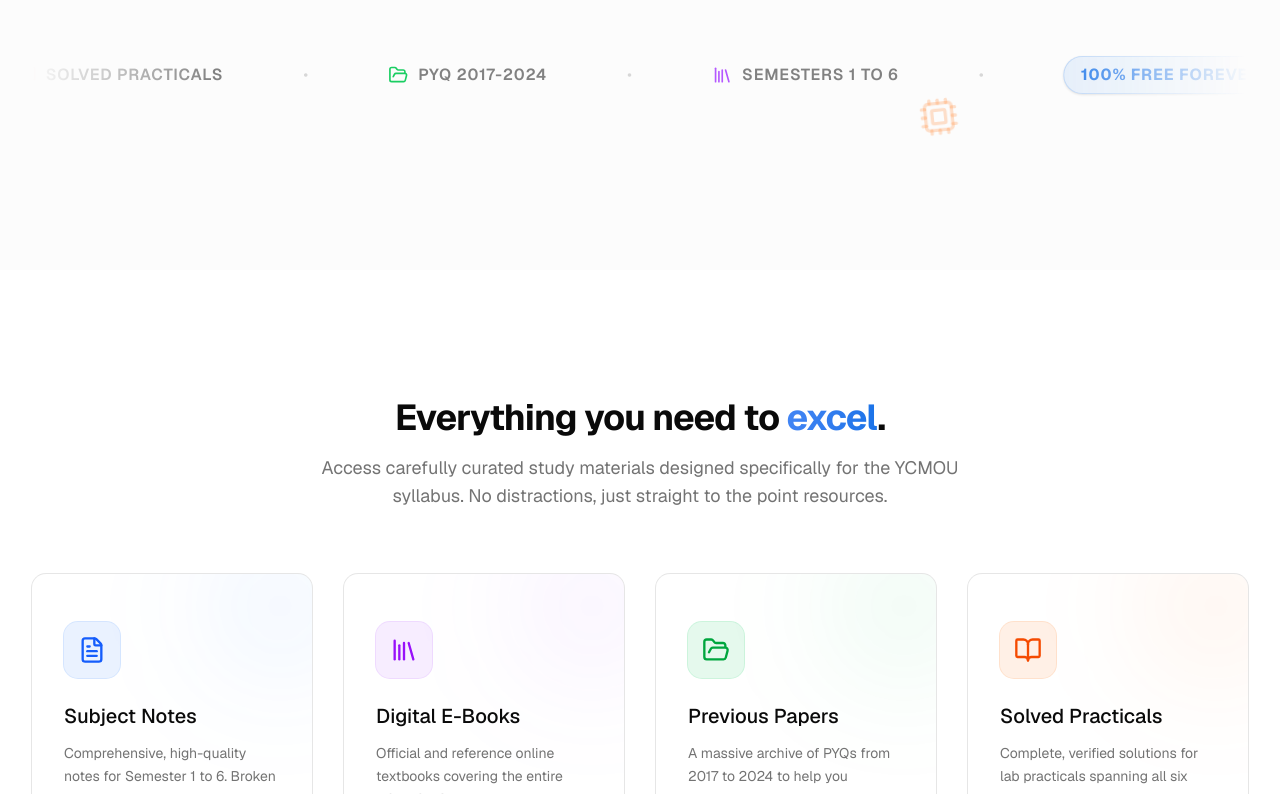
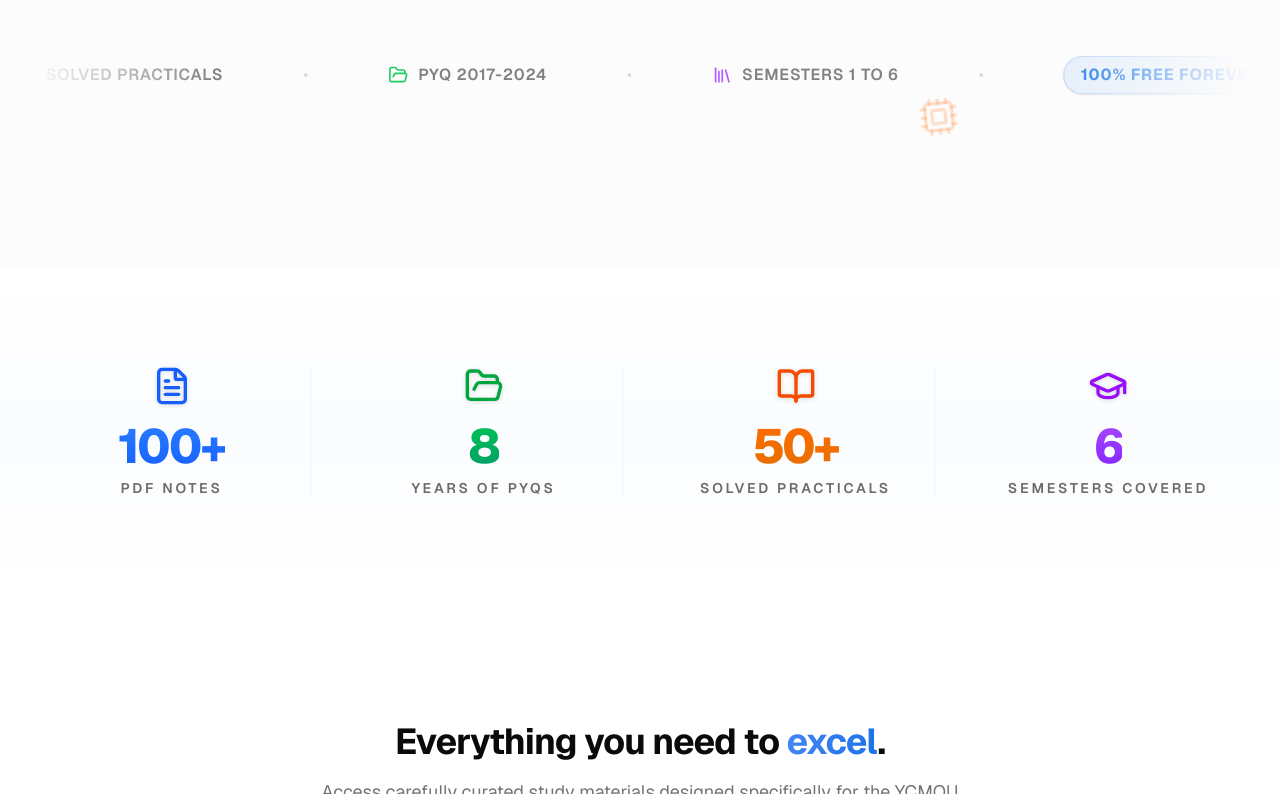
Before and after one commit to saahiyo/bcanotes, a Next.js app: page / in a window 1280 px wide. Shown: the part 609-1403 px from the top of the page. Built offline with nearby package versions, Linux system fonts and the light colour scheme; no server answers.

Commit message:
feat: add ultra-minimal animated stats counter to homepage

```diff
--- a/app/(main)/page.tsx
+++ b/app/(main)/page.tsx
@@ -3,6 +3,7 @@ import { ArrowRight, BookOpen, FileText, FolderOpen, Library, Code2, Database, T
 import { Button } from "@/components/ui/button";
 import { Card, CardDescription, CardHeader, CardTitle } from "@/components/ui/card";
 import { BlobMascot } from "@/components/blob-mascot";
+import { StatsCounter } from "@/components/stats-counter";
 
 export default function Home() {
   return (
@@ -74,6 +75,8 @@ export default function Home() {
 
         </div>
       </section>
+
+      <StatsCounter />
 
       <section className="w-full py-16 md:py-24 lg:py-32 relative">
         <div className="container mx-auto px-4 sm:px-6 lg:px-8">
--- /dev/null
+++ b/components/stats-counter.tsx
@@ -0,0 +1,163 @@
+"use client";
+
+import { useEffect, useRef } from "react";
+import { motion, useInView, useSpring, useMotionValue, useTransform } from "framer-motion";
+import { FileText, Library, FolderOpen, BookOpen, Users, GraduationCap } from "lucide-react";
+
+interface StatItem {
+  icon: React.ElementType;
+  value: number;
+  suffix: string;
+  label: string;
+  color: string;        // e.g. "blue"
+  gradient: string;     // tailwind gradient classes
+}
+
+const stats: StatItem[] = [
+  {
+    icon: FileText,
+    value: 100,
+    suffix: "+",
+    label: "PDF Notes",
+    color: "blue",
+    gradient: "from-blue-500 to-blue-600",
+  },
+  {
+    icon: FolderOpen,
+    value: 8,
+    suffix: "",
+    label: "Years of PYQs",
+    color: "green",
+    gradient: "from-green-500 to-emerald-600",
+  },
+  {
+    icon: BookOpen,
+    value: 50,
+    suffix: "+",
+    label: "Solved Practicals",
+    color: "orange",
+    gradient: "from-orange-500 to-amber-600",
+  },
+  {
+    icon: GraduationCap,
+    value: 6,
+    suffix: "",
+    label: "Semesters Covered",
+    color: "purple",
+    gradient: "from-purple-500 to-violet-600",
+  },
+];
+
+function AnimatedNumber({ value, suffix, inView }: { value: number; suffix: string; inView: boolean }) {
+  const motionValue = useMotionValue(0);
+  const spring = useSpring(motionValue, {
+    stiffness: 60,
+    damping: 25,
+    duration: 1.8,
+  });
+  const display = useTransform(spring, (latest) => `${Math.round(latest)}${suffix}`);
+  const ref = useRef<HTMLSpanElement>(null);
+
+  useEffect(() => {
+    if (inView) {
+      motionValue.set(value);
+    } else {
+      motionValue.set(0);
+    }
+  }, [inView, motionValue, value]);
+
+  // Update DOM directly for performance
+  useEffect(() => {
+    const unsubscribe = display.on("change", (v) => {
+      if (ref.current) {
+        ref.current.textContent = v;
+      }
+    });
+    return unsubscribe;
+  }, [display]);
+
+  return <span ref={ref}>0{suffix}</span>;
+}
+
+const colorMap: Record<string, { bg: string; ring: string; text: string; glow: string }> = {
+  blue: {
+    bg: "bg-blue-500/10 dark:bg-blue-500/15",
+    ring: "ring-blue-500/20",
+    text: "text-blue-600 dark:text-blue-400",
+    glow: "group-hover:shadow-blue-500/20",
+  },
+  green: {
+    bg: "bg-green-500/10 dark:bg-green-500/15",
+    ring: "ring-green-500/20",
+    text: "text-green-600 dark:text-green-400",
+    glow: "group-hover:shadow-green-500/20",
+  },
+  orange: {
+    bg: "bg-orange-500/10 dark:bg-orange-500/15",
+    ring: "ring-orange-500/20",
+    text: "text-orange-600 dark:text-orange-400",
+    glow: "group-hover:shadow-orange-500/20",
+  },
+  purple: {
+    bg: "bg-purple-500/10 dark:bg-purple-500/15",
+    ring: "ring-purple-500/20",
+    text: "text-purple-600 dark:text-purple-400",
+    glow: "group-hover:shadow-purple-500/20",
+  },
+};
+
+export function StatsCounter() {
+  const sectionRef = useRef<HTMLDivElement>(null);
+  const isInView = useInView(sectionRef, { once: true, margin: "-80px" });
+
+  return (
+    <section ref={sectionRef} className="w-full py-12 md:py-16 relative overflow-hidden">
+      {/* Subtle background gradient */}
+      <div className="absolute inset-0 bg-gradient-to-b from-transparent via-primary/[0.02] to-transparent pointer-events-none" />
+
+      <div className="w-full px-4 sm:px-6 lg:px-8 relative z-10">
+        {/* Grid Container with faint subtle dividers */}
+        <div className="grid grid-cols-2 lg:grid-cols-4 gap-y-12 gap-x-4 lg:gap-8 lg:divide-x divide-border/20 py-8 relative">
+          {stats.map((stat, index) => {
+            const Icon = stat.icon;
+            const colors = colorMap[stat.color];
+
+            return (
+              <motion.div
+                key={stat.label}
+                initial={{ opacity: 0, y: 30 }}
+                animate={isInView ? { opacity: 1, y: 0 } : { opacity: 0, y: 30 }}
+                transition={{
+                  duration: 0.5,
+                  delay: index * 0.12,
+                  ease: [0.25, 0.1, 0.25, 1],
+                }}
+                className="group relative flex flex-col items-center text-center px-4"
+              >
+                {/* Massive Ambient Glow (Triggered on hover) */}
+                <div className={`absolute top-1/2 left-1/2 -translate-x-1/2 -translate-y-1/2 w-24 h-24 sm:w-32 sm:h-32 rounded-full ${colors.bg.replace('/10', '/30')} blur-3xl opacity-0 group-hover:opacity-100 transition-opacity duration-700 pointer-events-none`} />
+
+                {/* Raw Minimal Icon */}
+                <div className="relative z-10 mb-4 inline-flex items-center justify-center transform group-hover:-translate-y-1 transition-transform duration-500">
+                  <Icon className={`h-8 w-8 md:h-10 md:w-10 ${colors.text} drop-shadow-sm`} strokeWidth={2} />
+                </div>
+
+                {/* Typography Number */}
+                <div className="relative z-10 text-4xl lg:text-5xl font-extrabold tracking-tighter mb-2 group-hover:scale-105 transition-transform duration-500 origin-bottom">
+                  <span className={`bg-gradient-to-b ${stat.gradient} bg-clip-text text-transparent`}>
+                    <AnimatedNumber value={stat.value} suffix={stat.suffix} inView={isInView} />
+                  </span>
+                </div>
+
+                {/* Sleek Uppercase Label */}
+                <p className="relative z-10 text-xs sm:text-sm text-foreground/60 font-semibold uppercase tracking-[0.15em] sm:tracking-[0.2em] group-hover:text-foreground/80 transition-colors">
+                  {stat.label}
+                </p>
+              </motion.div>
+            );
+          })}
+        </div>
+      </div>
+    </section>
+  );
+}
```
